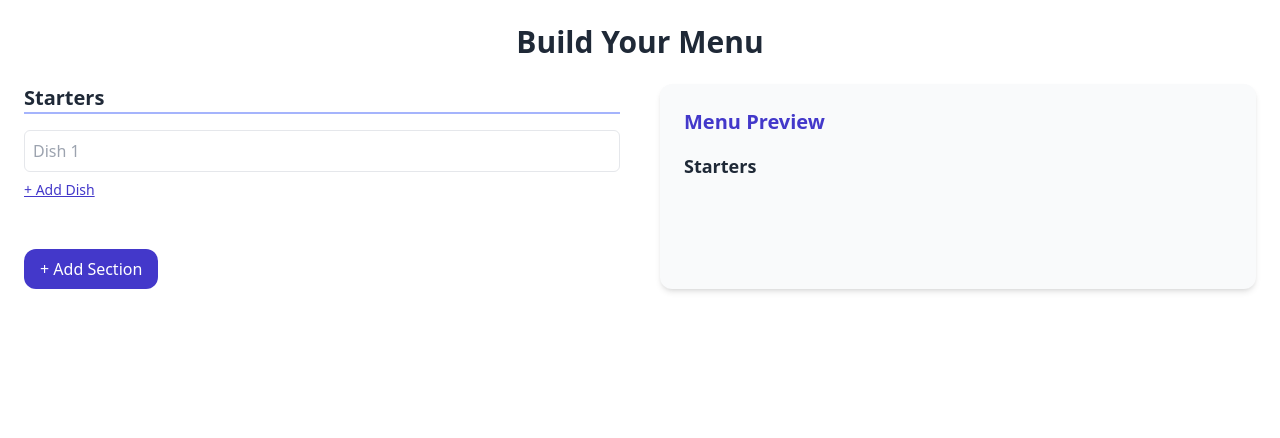
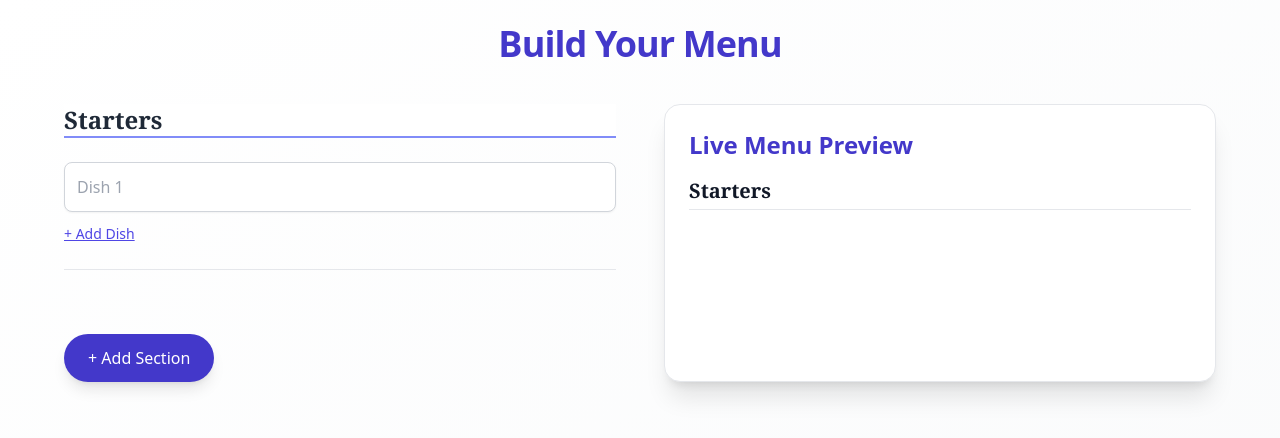
Before and after one commit to tigeronawire/menumuse, a Next.js app: page /builder in a window 1280 px wide. Shown: the top 438 px of the page. Built offline with nearby package versions, Linux system fonts and the light colour scheme.

Commit message:
Add files via upload

```diff
--- a/pages/builder.tsx
+++ b/pages/builder.tsx
@@ -28,28 +28,29 @@ export default function Builder() {
   }
 
   return (
-    <main className="min-h-screen bg-white text-gray-800 p-6">
-      <h1 className="text-3xl font-bold mb-6 text-center">Build Your Menu</h1>
-      <div className="grid md:grid-cols-2 gap-10">
+    <main className="min-h-screen bg-gradient-to-br from-white to-gray-50 text-gray-800 p-6 font-sans">
+      <h1 className="text-4xl font-bold mb-10 text-center tracking-tight text-indigo-700">Build Your Menu</h1>
+      <div className="grid md:grid-cols-2 gap-12 max-w-6xl mx-auto">
         <div>
           {sections.map((section, sIndex) => (
-            <div key={sIndex} className="mb-8">
+            <div key={sIndex} className="mb-10 border-b pb-6">
               <input
-                className="text-xl font-semibold border-b-2 border-indigo-300 mb-2 w-full outline-none"
+                className="text-2xl font-serif font-semibold border-b-2 border-indigo-400 mb-4 w-full outline-none placeholder-gray-400"
                 value={section.name}
                 onChange={(e) => updateSectionName(sIndex, e.target.value)}
+                placeholder="Section Name (e.g. Starters)"
               />
               {section.dishes.map((dish, dIndex) => (
                 <input
                   key={dIndex}
-                  className="block w-full border p-2 mt-2 rounded-md"
+                  className="block w-full border border-gray-300 p-3 mt-2 rounded-lg shadow-sm focus:ring-2 focus:ring-indigo-300 outline-none"
                   placeholder={`Dish ${dIndex + 1}`}
                   value={dish}
                   onChange={(e) => updateDish(sIndex, dIndex, e.target.value)}
                 />
               ))}
               <button
-                className="text-indigo-700 mt-2 text-sm underline"
+                className="text-indigo-600 mt-3 text-sm underline hover:text-indigo-800 transition"
                 onClick={() => addDish(sIndex)}
               >
                 + Add Dish
@@ -57,18 +58,18 @@ export default function Builder() {
             </div>
           ))}
           <button
-            className="mt-4 px-4 py-2 bg-indigo-700 text-white rounded-xl"
+            className="mt-6 px-6 py-3 bg-indigo-700 text-white rounded-full hover:bg-indigo-800 transition shadow-lg"
             onClick={addSection}
           >
             + Add Section
           </button>
         </div>
-        <div className="bg-gray-50 p-6 rounded-xl shadow-md">
-          <h2 className="text-xl font-bold mb-4 text-indigo-700">Menu Preview</h2>
+        <div className="bg-white p-6 rounded-2xl shadow-xl border">
+          <h2 className="text-2xl font-bold mb-4 text-indigo-700">Live Menu Preview</h2>
           {sections.map((section, sIndex) => (
             <div key={sIndex} className="mb-6">
-              <h3 className="text-lg font-semibold mb-2">{section.name}</h3>
-              <ul className="list-disc ml-5 text-gray-700">
+              <h3 className="text-xl font-serif font-semibold text-gray-900 mb-2 border-b pb-1">{section.name}</h3>
+              <ul className="space-y-1 pl-4 text-gray-700 list-disc">
                 {section.dishes
                   .filter((dish) => dish.trim() !== '')
                   .map((dish, dIndex) => (
```
